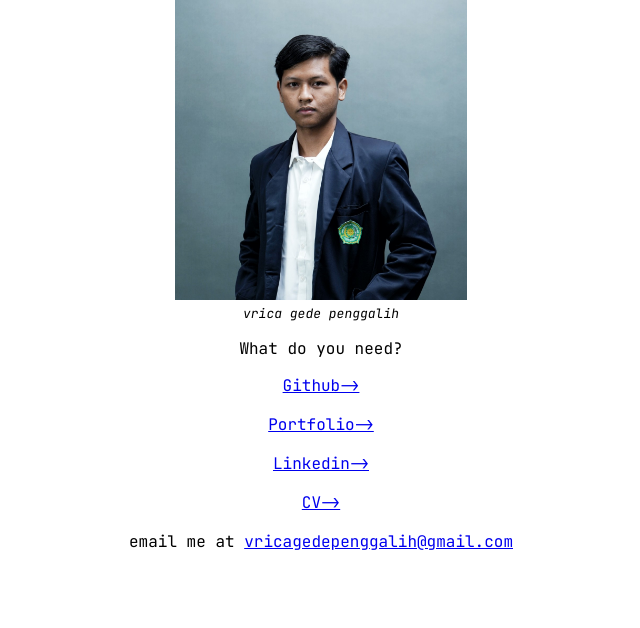
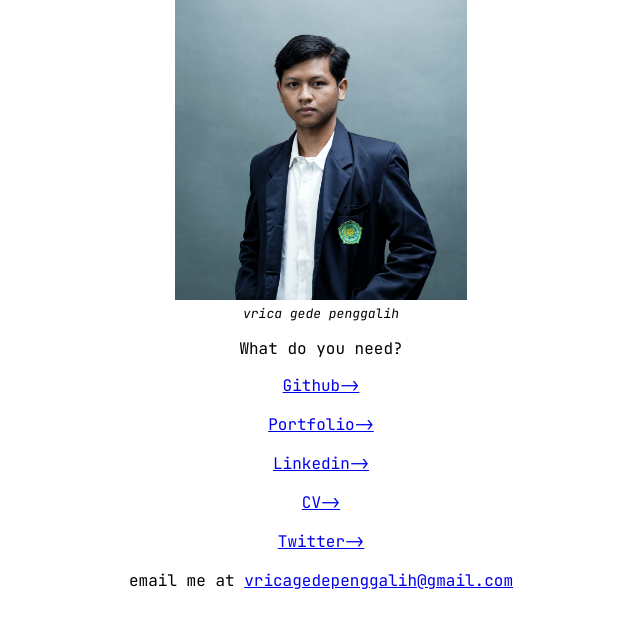
Before and after one commit to Vricap/vricap.github.io, a plain HTML site: page index.html in a window 1280 px wide. Shown: the part 86-714 px from the top of the page, without its empty margins (319-959 px from the left). Drawn offline with Linux system fonts and the light colour scheme.

Commit message:
add link to my twitter

```diff
--- a/index.html
+++ b/index.html
@@ -64,6 +64,13 @@
                     >CV-></a
                 >
             </li>
+            <li>
+                <a
+                    target="_blank"
+                    href="https://x.com/Vrica_p"
+                    >Twitter-></a
+                >
+            </li>
         </ul>
         <p>
             email me at
```
